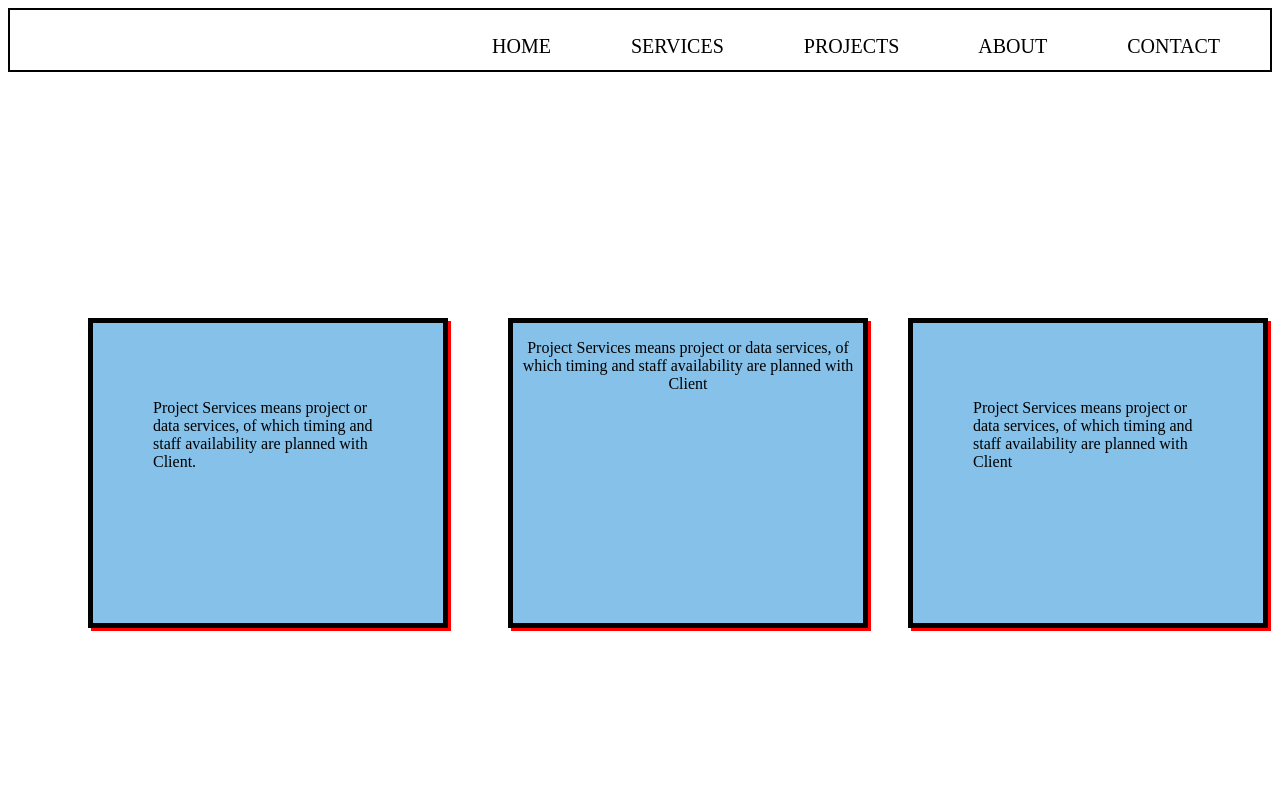
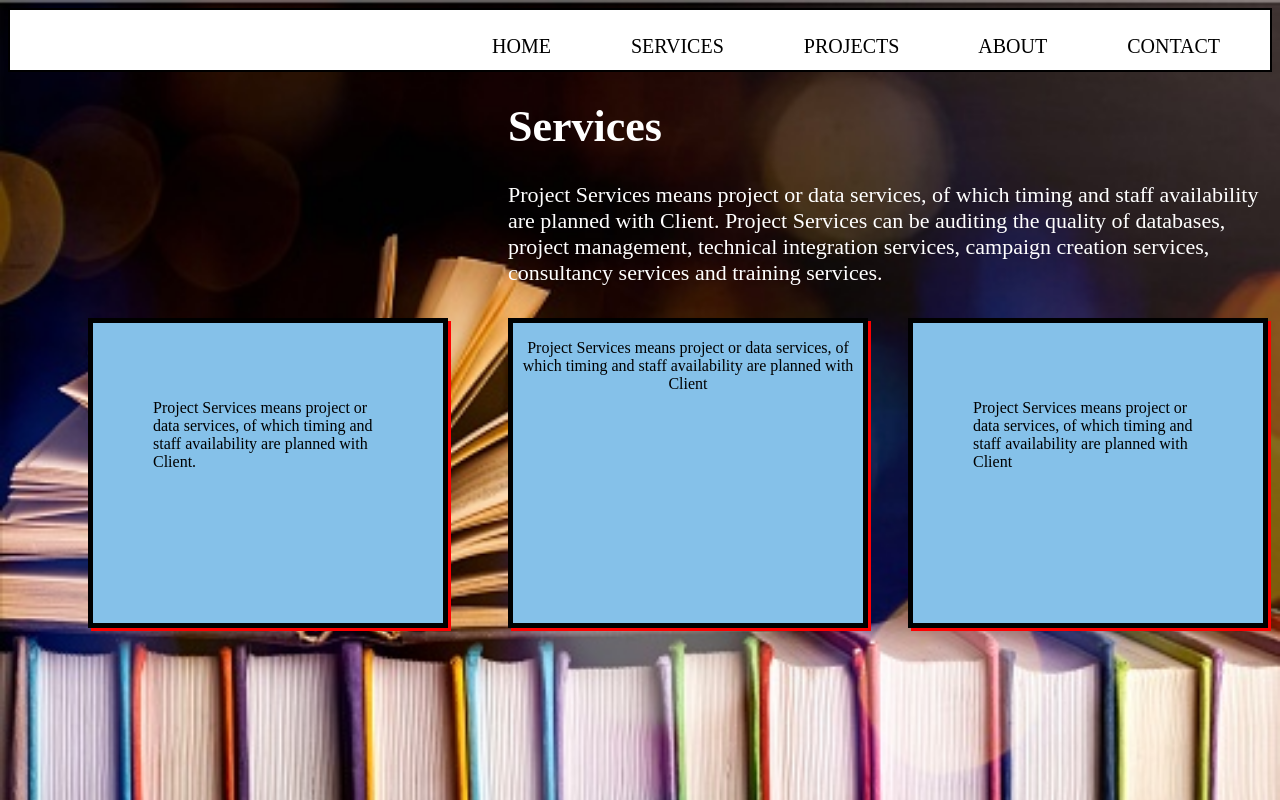
Before and after one commit to JollyKJJohn/JollyKJJohn, a plain HTML site: page services.html in a window 1280 px wide. Drawn offline with Linux system fonts and the light colour scheme.

Commit message:
Update services.html

```diff
--- a/services.html
+++ b/services.html
@@ -6,7 +6,7 @@
 	<title></title>
 	<style>
 		body{
-			background-image: url(image/serbg.jpeg);
+			background-image: url(images/serbg.jpeg);
 			background-repeat: no-repeat;
 			background-size:cover;
 
```
